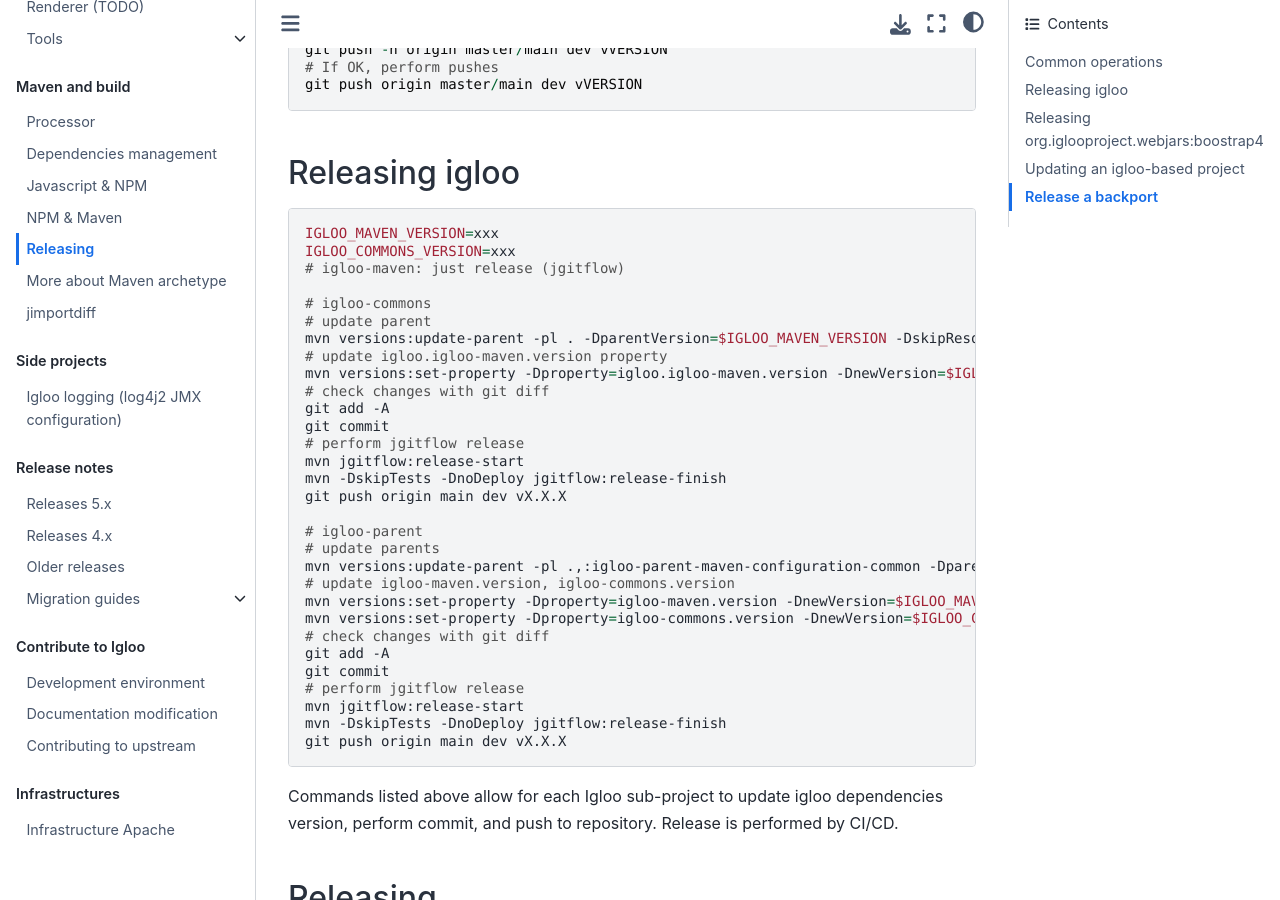
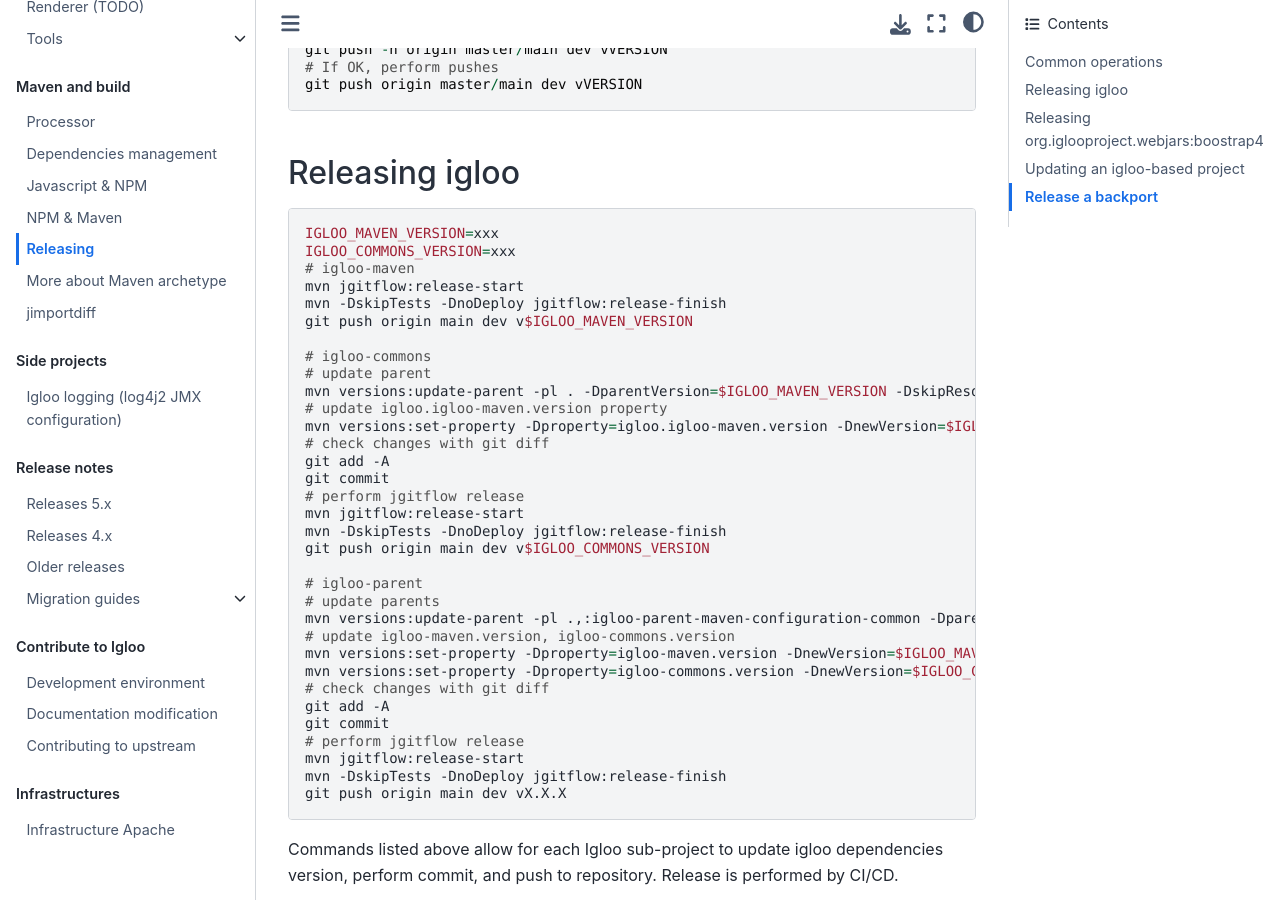
Before and after one commit to igloo-project/igloo-doc, a Sphinx documentation site: the page built from source/maven/releasing.md, in a window 1280 px wide and 900 px high, scrolled down 446 px. Built offline with Sphinx 7.4.7 and the Sphinx Book theme 1.1.4, drawn with Linux system fonts in a browser that asks for light colours.

Commit message:
releasing: updated commands

````diff
--- a/source/maven/releasing.md
+++ b/source/maven/releasing.md
@@ -28,7 +28,10 @@
 ```bash
 IGLOO_MAVEN_VERSION=xxx
 IGLOO_COMMONS_VERSION=xxx
-# igloo-maven: just release (jgitflow)
+# igloo-maven
+mvn jgitflow:release-start
+mvn -DskipTests -DnoDeploy jgitflow:release-finish
+git push origin main dev v$IGLOO_MAVEN_VERSION
 
 # igloo-commons
 # update parent
@@ -41,7 +44,7 @@
 # perform jgitflow release
 mvn jgitflow:release-start
 mvn -DskipTests -DnoDeploy jgitflow:release-finish
-git push origin main dev vX.X.X
+git push origin main dev v$IGLOO_COMMONS_VERSION
 
 # igloo-parent
 # update parents
````
